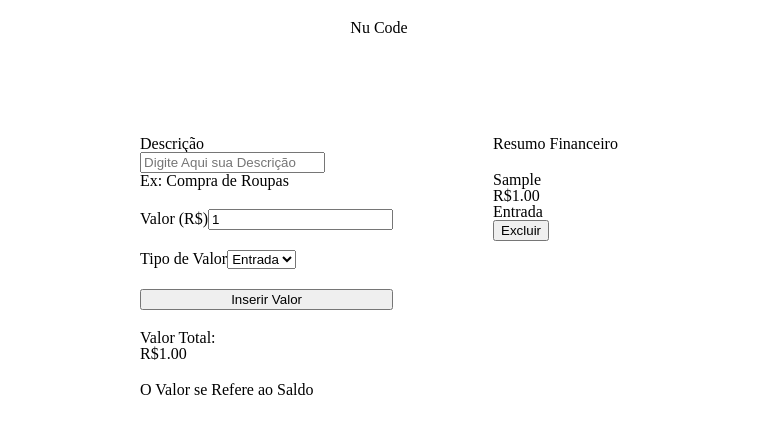
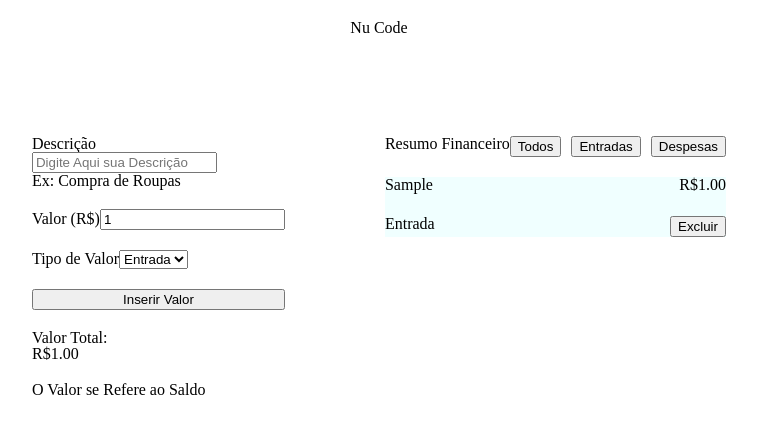
Before and after one commit to mauibuarque/NuCode, a React (Vite) app in the folder nu-code/: page / in a window 1280 px wide. Both pictures are taken after typing "Sample" into the empty fields and a click on the button "Inserir Valor". Shown: the top 434 px of the page, without its empty margins (261-1018 px from the left). Built offline with nearby package versions, Linux system fonts and the light colour scheme.

Commit message:
financeCard baseCSS & financeList filterButtons

```diff
--- a/nu-code/src/components/FinanceCard/index.jsx
+++ b/nu-code/src/components/FinanceCard/index.jsx
@@ -1,3 +1,5 @@
+import style from "./style.module.css";
+
 const FinanceCard = ({ card, setCardList, formatValue }) => {
   const { id, description, value, valueType } = card;
 
@@ -15,15 +17,17 @@ const FinanceCard = ({ card, setCardList, formatValue }) => {
 
   return (
     <>
-      <div>
+      <section className={style.cardSection}>
+        <div className={style.cardTitle}>
           <h3>{description}</h3>
           <p>{formatValue(value)}</p>
         </div>
 
-      <div>
+        <div className={style.cardType}>
           <p>{valueType}</p>
           <button onClick={() => deleteCard(id)}>Excluir</button>
         </div>
+      </section>
     </>
   );
 };
--- /dev/null
+++ b/nu-code/src/components/FinanceCard/style.module.css
@@ -0,0 +1,19 @@
+.cardSection {
+  height: 60px;
+
+  display: flex;
+  flex-direction: column;
+  justify-content: space-between;
+
+  background-color: azure;
+}
+
+.cardTitle {
+  display: flex;
+  justify-content: space-between;
+}
+
+.cardType {
+  display: flex;
+  justify-content: space-between;
+}
--- a/nu-code/src/components/FinanceList/index.jsx
+++ b/nu-code/src/components/FinanceList/index.jsx
@@ -8,7 +8,14 @@ const FinanceList = ({ setCardList, formatValue }) => {
   return (
     <>
       <section className={style.financeList}>
-        <h2>Resumo Financeiro</h2>
+        <div className={style.financeListHeader}>
+          <h2>Resumo Financeiro</h2>
+          <div className={style.buttons}>
+            <button>Todos</button>
+            <button>Entradas</button>
+            <button>Despesas</button>
+          </div>
+        </div>
 
         {getCardList?.length > 0 ? (
           <ul>
--- a/nu-code/src/components/FinanceList/style.module.css
+++ b/nu-code/src/components/FinanceList/style.module.css
@@ -3,3 +3,12 @@
   flex-direction: column;
   gap: 20px;
 }
+
+.financeListHeader {
+  display: flex;
+}
+
+.buttons {
+  display: flex;
+  gap: 10px;
+}
```
Lines whose indentation alone changed are shown as unchanged.
